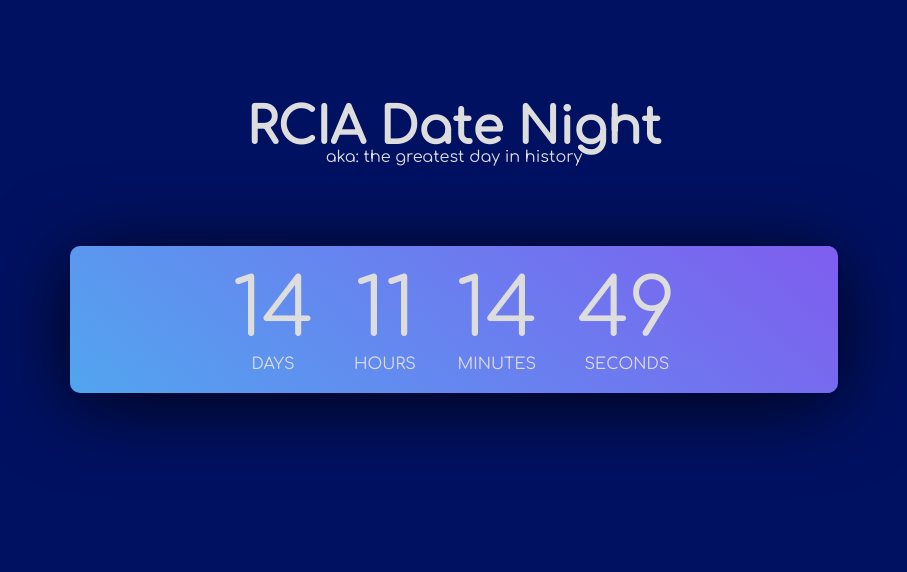
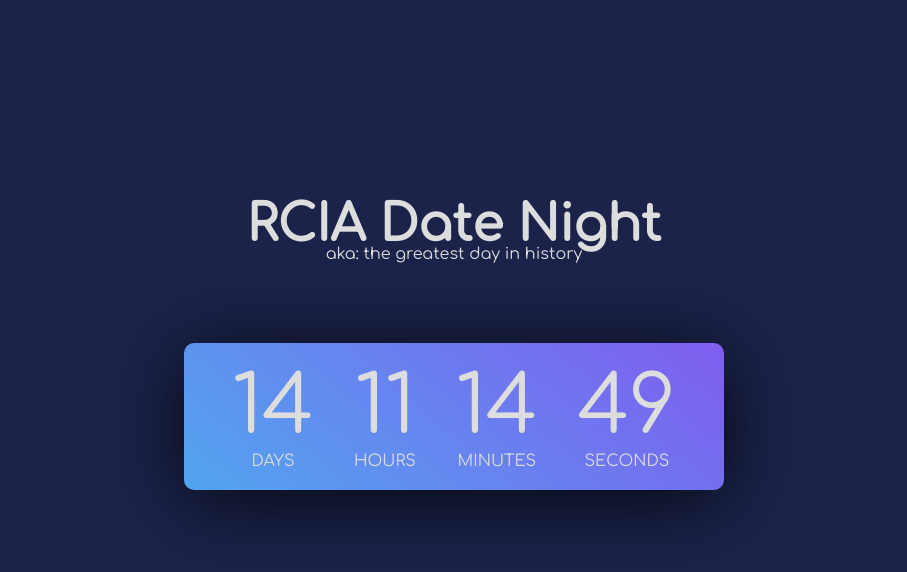
Before and after one commit to Sofia-Ortega/countdown, a plain HTML site: page index.html in a window 1280 px wide. Shown: the whole page, without its empty margins (186-1093 px from the left). Drawn offline with Linux system fonts and the light colour scheme.

Commit message:
flexbox fixed

```diff
--- a/index.html
+++ b/index.html
@@ -14,7 +14,7 @@
   </head>
   <body>
     <header>
-      <div>
+      <div class="headerContainer">
         <h1 class="header">RCIA Date Night</h1>
         <p class="subtitle">aka: the greatest day in history</p>
       </div>
--- a/style.css
+++ b/style.css
@@ -7,16 +7,25 @@
 }
 
 body {
-  background-color: #011162;
+  background-color: #1b234b;
+  display: flex;
+  flex-direction: column;
+  justify-content: center;
+  align-items: center;
+  height: 100vh;
+  /* background-color: pink; */
 }
 
 header {
+  flex: 2;
   padding: 80px 0;
+  display: flex;
+  align-items: flex-end;
 }
+
 .header {
   font-family: "Comfortaa", cursive;
   font-size: 50px;
-  padding-top: 20px;
 }
 
 .subtitle {
@@ -24,8 +33,8 @@ header {
 }
 
 .container {
+  flex: 5;
   display: flex;
-  justify-content: center;
   flex-direction: column;
 }
 
@@ -40,9 +49,6 @@ header {
   margin: 0 20vw;
   min-width: 500px;
   box-shadow: rgba(0, 0, 0, 0.8) 0px 10px 80px 0px;
-  /* box-shadow: rgba(255, 255, 255, 0.1) 0px 1px 1px 0px inset,
-    rgba(50, 50, 93, 0.25) 0px 50px 100px -20px,
-    rgba(0, 0, 0, 0.3) 0px 30px 60px -30px; */
 }
 
 .num {
```
